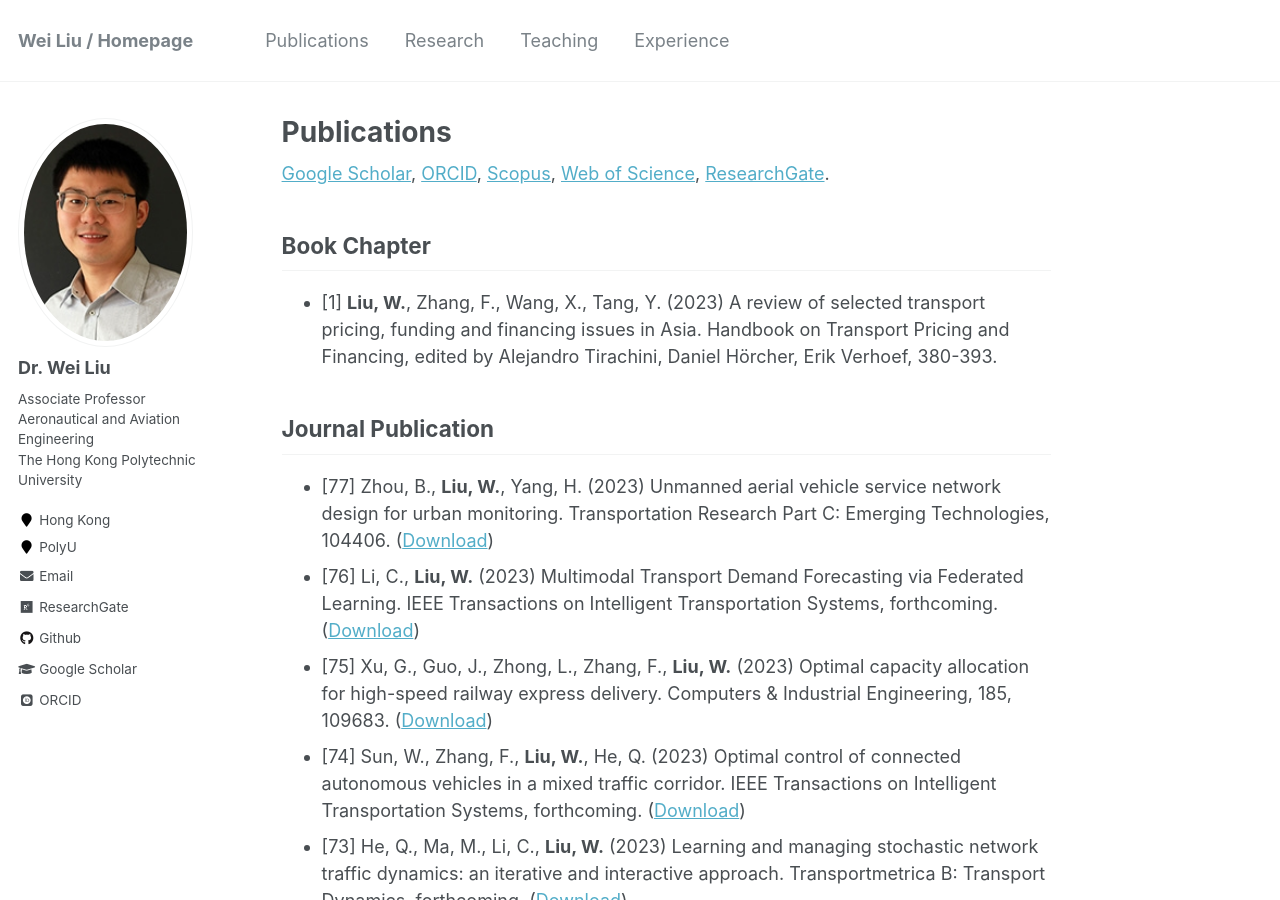
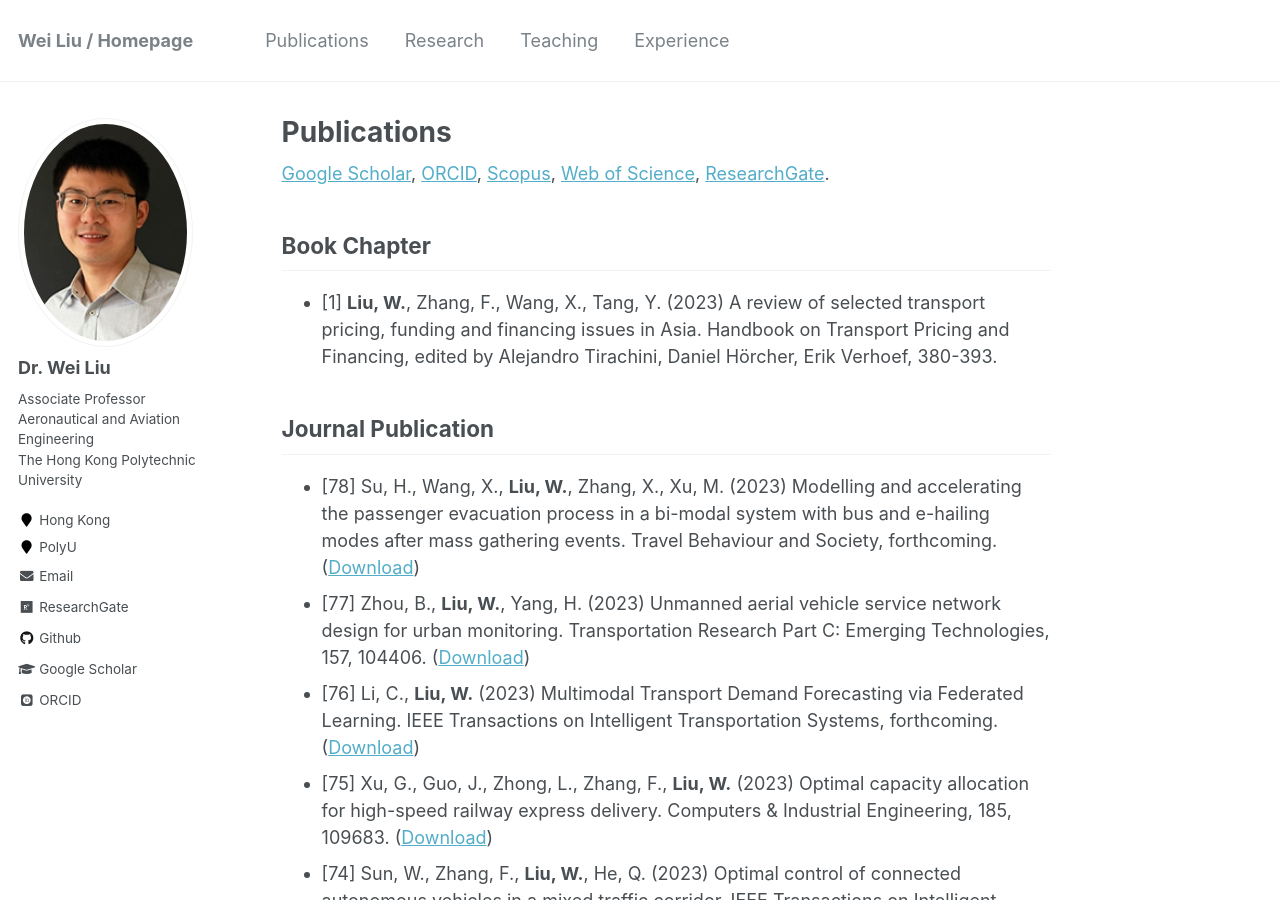
Before and after one commit to weiliu2016/weiliu2016.github.io, a Jekyll site: the page built from _pages/publications.md, in a window 1280 px wide and 900 px high. Built offline with Jekyll 4.4.1, drawn with Linux system fonts in a browser that asks for light colours; some web fonts are replaced.

Commit message:
Update publications.md

```diff
--- a/_pages/publications.md
+++ b/_pages/publications.md
@@ -22,7 +22,8 @@ Book Chapter
 
 Journal Publication
 ----------
-* [77] Zhou, B., **Liu, W.**, Yang, H. (2023) Unmanned aerial vehicle service network design for urban monitoring. Transportation Research Part C: Emerging Technologies, 104406. ([Download](https://doi.org/10.1016/j.trc.2023.104406))
+* [78] Su, H., Wang, X., **Liu, W.**, Zhang, X., Xu, M. (2023) Modelling and accelerating the passenger evacuation process in a bi-modal system with bus and e-hailing modes after mass gathering events. Travel Behaviour and Society, forthcoming. ([Download](https://doi.org/10.1016/j.tbs.2023.100713))
+* [77] Zhou, B., **Liu, W.**, Yang, H. (2023) Unmanned aerial vehicle service network design for urban monitoring. Transportation Research Part C: Emerging Technologies, 157, 104406. ([Download](https://doi.org/10.1016/j.trc.2023.104406))
 * [76] Li, C., **Liu, W.** (2023) Multimodal Transport Demand Forecasting via Federated Learning. IEEE Transactions on Intelligent Transportation Systems, forthcoming. ([Download](http://dx.doi.org/10.1109/TITS.2023.3325936))
 * [75] Xu, G., Guo, J., Zhong, L., Zhang, F., **Liu, W.** (2023) Optimal capacity allocation for high-speed railway express delivery. Computers & Industrial Engineering, 185, 109683. ([Download](https://doi.org/10.1016/j.cie.2023.109683))
 * [74] Sun, W., Zhang, F., **Liu, W.**, He, Q. (2023) Optimal control of connected autonomous vehicles in a mixed traffic corridor. IEEE Transactions on Intelligent Transportation Systems, forthcoming. ([Download](http://dx.doi.org/10.1109/TITS.2023.3324926))
```
